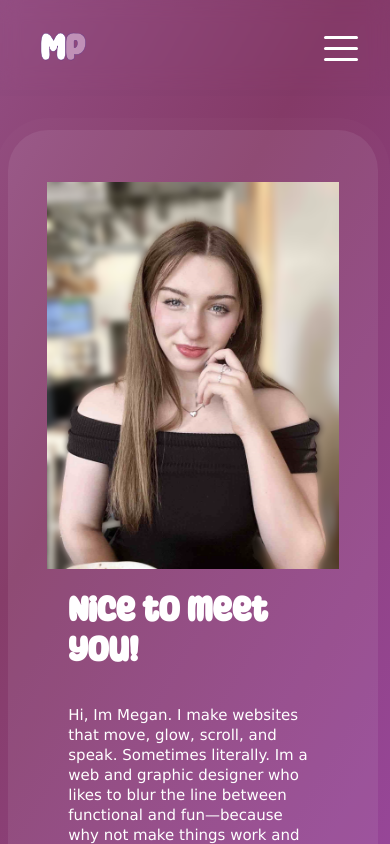
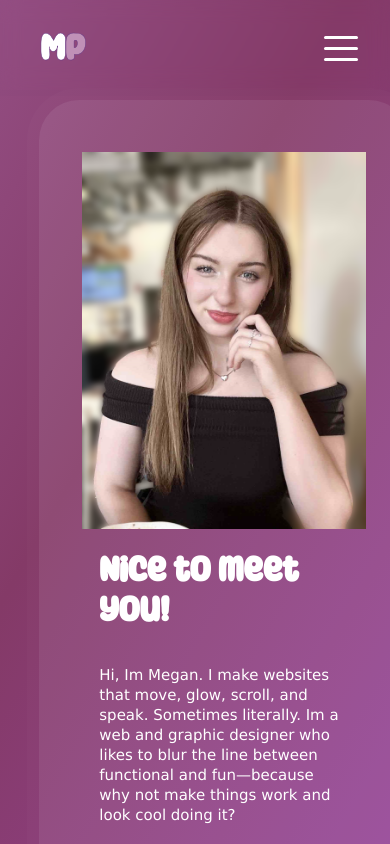
Before and after one commit to megpalmq/meganpalmqPortfolio, a SvelteKit app: page /about in a window 390 px wide. Built offline with nearby package versions, Linux system fonts and the light colour scheme; a web font is replaced by a local one.

Commit message:
more edits

```diff
--- a/src/routes/about/+page.svelte
+++ b/src/routes/about/+page.svelte
@@ -38,9 +38,11 @@
         functional and fun—because why not make things work and look cool doing it?
         <br />
         <br /> I'm currently studying Media Arts and Science at IU Indianapolis,
-        specializing in web design, development, and digital storytelling.
-        Basically, I like telling stories with pixels. And if I can sneak in
-        some unexpected animations or weird typography choices, even better.
+        specializing in web design, development, and digital storytelling. I'm
+        also minoring in Graphic Design. Basically, I like building sleek,
+        creative websites that actually work the way you want them to. And if I
+        can sneak in some unexpected animations or weird typography choices,
+        even better.
         <br /> <br />
         I spend a lot of time experimenting—whether that's with code, color, or the
         perfect hover state. I care about the little things. The way a page feels.
--- a/src/routes/main.css
+++ b/src/routes/main.css
@@ -952,7 +952,7 @@ h6 {
   background-color: rgba(255, 255, 255, 0.09);
   box-shadow: 0 0 0 12px rgba(255, 255, 255, 0.02);
   width: 1400px;
-  height: 662px;
+  height: 700px;
   border-radius: 40px;
   margin: 0 auto;
   display: flex;
@@ -1451,7 +1451,7 @@ h6 {
     flex-direction: column;
     max-width: 370px;
     min-width: 370px;
-    height: 1700px;
+    height: 1750px;
   }
   .about-wrapper .about-main .meg {
     min-width: 300px;
@@ -1472,46 +1472,17 @@ h6 {
     height: 620px;
   }
 }
-@media screen and (max-width: 450px) {
+@media screen and (max-width: 500px) {
   .about-wrapper {
     margin: 130px auto 0 auto;
-  }
-  .about-wrapper .about-main {
-    flex-direction: column;
-    max-width: 370px;
-    min-width: 370px;
-    height: 1700px;
     margin: 0 auto;
-  }
-  .about-wrapper .about-main .meg {
-    min-width: 300px;
-    min-height: 40vh;
-    margin-top: 12px;
-  }
-  .about-wrapper .about-main .about-desc h2 {
-    font-size: 34px;
-  }
-  .about-wrapper .about-main .about-desc p {
-    font-size: 15px;
-  }
-  .about-wrapper .about-main .about-desc .about-skills span {
-    font-size: 14px;
-  }
-  .site-wrapper .resume-wrapper .resume-pdf-view {
-    width: 420px;
-    height: 620px;
-  }
-}
-@media screen and (max-width: 410px) {
-  .about-wrapper {
-    margin: 130px auto 0 auto;
-    margin-right: 70px;
+    margin-top: 100px;
   }
   .about-wrapper .about-main {
     flex-direction: column;
     min-width: 250px;
     padding: 40px;
-    height: 1700px;
+    height: 1750px;
     margin: 0 auto;
   }
   .about-wrapper .about-main .meg {
@@ -1528,6 +1499,48 @@ h6 {
   }
   .about-wrapper .about-main .about-desc .about-skills span {
     font-size: 14px;
+  }
+  .site-wrapper .resume-wrapper .resume-pdf-view {
+    width: 420px;
+    height: 620px;
+  }
+}
+@media screen and (max-width: 380px) {
+  .about-wrapper {
+    margin: 130px auto 0 auto;
+    margin: 0 auto;
+    margin-top: 100px;
+    margin-right: 50px;
+  }
+  .about-wrapper .about-main {
+    flex-direction: column;
+    width: 320px;
+    height: 1750px;
+    margin: 0 auto;
+  }
+  .about-wrapper .about-main .meg {
+    min-width: 200px;
+    min-height: 30vh;
+    margin-top: 12px;
+    border-radius: 30px;
+  }
+  .about-wrapper .about-main .about-desc h2 {
+    font-size: 34px;
+  }
+  .about-wrapper .about-main .about-desc p {
+    font-size: 15px;
+  }
+  .about-wrapper .about-main .about-desc .about-skills span {
+    font-size: 14px;
+  }
+  .about-wrapper .companies .company-header {
+    font-size: 18px;
+  }
+  .about-wrapper .companies .company-box .company-img {
+    padding: 30px;
+  }
+  .about-wrapper .companies .company-box .company-img img {
+    width: 150px;
   }
   .site-wrapper .resume-wrapper .resume-pdf-view {
     width: 420px;
--- a/src/scss/about.scss
+++ b/src/scss/about.scss
@@ -7,7 +7,7 @@
     background-color: rgba($color: $white, $alpha: 0.09);
     box-shadow: 0 0 0 12px rgba($color: $white, $alpha: 0.02);
     width: 1400px;
-    height: 662px;
+    height: 700px;
     border-radius: 40px;
     margin: 0 auto;
     display: flex;
--- a/src/scss/media.scss
+++ b/src/scss/media.scss
@@ -415,7 +415,7 @@
       flex-direction: column;
       max-width: 370px;
       min-width: 370px;
-      height: 1700px;
+      height: 1750px;
       .meg {
         min-width: 300px;
         min-height: 60vh;
@@ -445,19 +445,23 @@
     }
   }
 }
-@media screen and (max-width: 450px) {
+
+@media screen and (max-width: 500px) {
   .about-wrapper {
     margin: 130px auto 0 auto;
+    margin: 0 auto;
+    margin-top: 100px;
     .about-main {
       flex-direction: column;
-      max-width: 370px;
-      min-width: 370px;
-      height: 1700px;
+      min-width: 250px;
+      padding: 40px;
+      height: 1750px;
       margin: 0 auto;
       .meg {
-        min-width: 300px;
-        min-height: 40vh;
+        min-width: 400px;
+        min-height: 30vh;
         margin-top: 12px;
+        border-radius: 30px;
       }
       .about-desc {
         h2 {
@@ -483,18 +487,19 @@
     }
   }
 }
-@media screen and (max-width: 410px) {
+@media screen and (max-width: 380px) {
   .about-wrapper {
     margin: 130px auto 0 auto;
-    margin-right: 70px;
+    margin: 0 auto;
+    margin-top: 100px;
+    margin-right: 50px;
     .about-main {
       flex-direction: column;
-      min-width: 250px;
-      padding: 40px;
-      height: 1700px;
+      width: 320px;
+      height: 1750px;
       margin: 0 auto;
       .meg {
-        min-width: 400px;
+        min-width: 200px;
         min-height: 30vh;
         margin-top: 12px;
         border-radius: 30px;
@@ -509,6 +514,19 @@
         .about-skills {
           span {
             font-size: 14px;
+          }
+        }
+      }
+    }
+    .companies {
+      .company-header {
+        font-size: 18px;
+      }
+      .company-box {
+        .company-img {
+          padding: 30px;
+          img {
+            width: 150px;
           }
         }
       }
```
Also changed, not shown: 1 other file (tests, documents, lock files or other folders).
